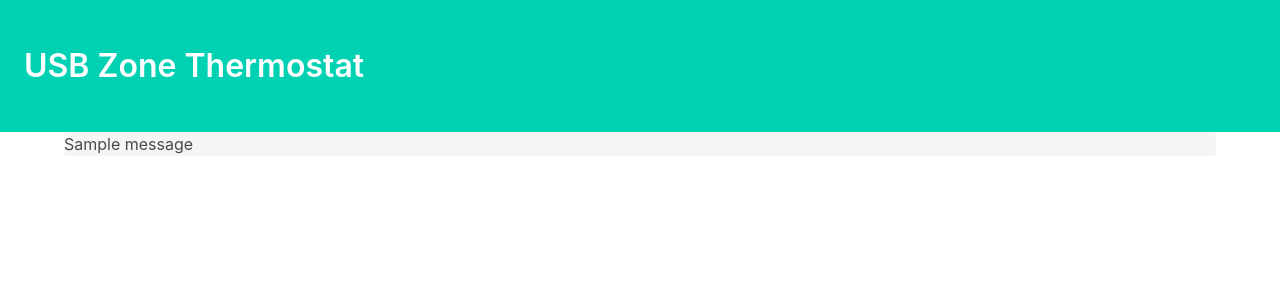
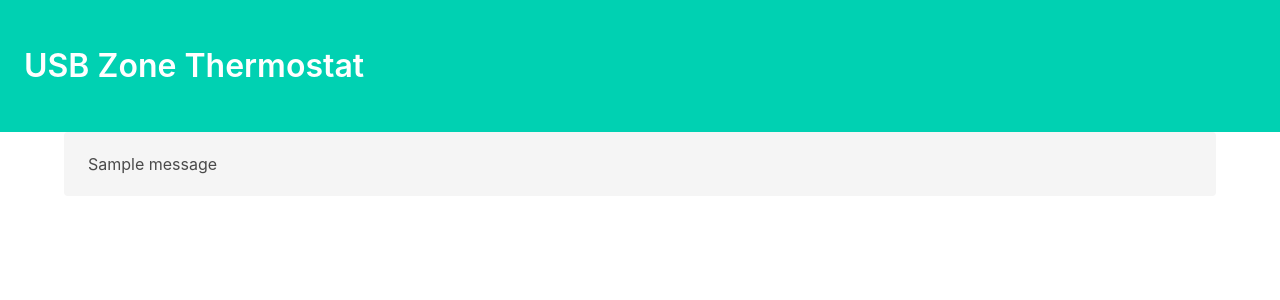
Before and after one commit to adamalton/usb-thermometer-ifttt-trigger, a Django app: template djangoapp/djangoapp/templates/base.html in a window 1280 px wide. Shown: the top 300 px of the page. Run offline with Django 3.2, Linux system fonts and the light colour scheme; the template is opened without the code that fills it, so the values that code supplies are empty; tables that the repository leaves empty hold one stand-in row (values such as "Sample post"); one stand-in notice (Sample message) is shown.

Commit message:
Improve display of messages slightly

```diff
--- a/djangoapp/djangoapp/templates/base.html
+++ b/djangoapp/djangoapp/templates/base.html
@@ -19,7 +19,7 @@
 	<div class="container">
 		<div class="block" id="messages">
 			{% for message in messages %}
-				<div class="message {{message.tags}}">{{message}}</div>
+				<div class="notification message {{message.tags}}">{{message}}</div>
 			{% endfor %}
 		</div>
 
```
